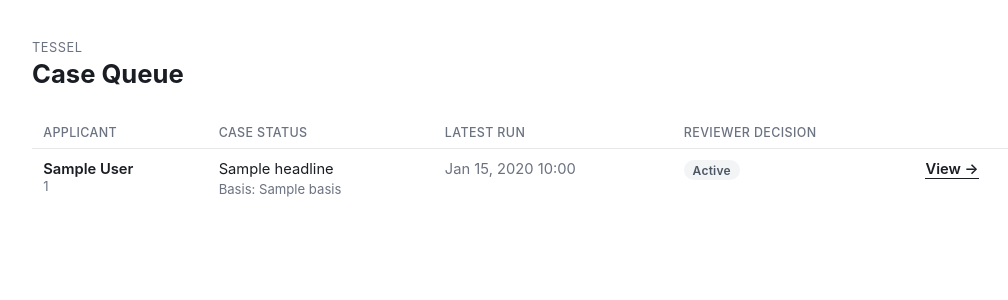
After one commit to jayashreejohnson/Tessel, a FastAPI app: template app/templates/case_queue.html in a window 1280 px wide. The commit adds this page. Shown: the top 300 px of the page, without its empty margins (108-1116 px from the left). Run offline with FastAPI, Linux system fonts and the light colour scheme; the template is opened without the code that fills it: most values are stand-ins (such as "Sample title", 1, 10 or a date in 2020).

Commit message:
Add case queue landing page
GET / lists every applicant with case status, latest run time, and reviewer
decision status, linking into each full evidence trail -- no more requiring
a known applicant ID to reach anything. Evidence-trail page links back via
an "All Cases" breadcrumb.

Verified with headless-browser navigation: case queue loads, View link
reaches the evidence trail, All Cases link returns to the queue.

```diff
--- a/app/evidence_trail.py
+++ b/app/evidence_trail.py
@@ -177,3 +177,40 @@ def build_evidence_trail(db: Session, applicant_id: int) -> dict | None:
         "latest_run_id": latest_run.id if latest_run else None,
         "audit_log": audit_entries,
     }
+
+
+def build_case_queue(db: Session) -> list[dict]:
+    """One summary row per applicant: case status, latest run, latest reviewer decision — links into the full trail."""
+    rows = []
+    for applicant in db.query(Applicant).order_by(Applicant.created_at.desc()).all():
+        events = db.query(TimelineEvent).filter(TimelineEvent.applicant_id == applicant.id).all()
+        links = (
+            db.query(EventEvidenceLink)
+            .join(TimelineEvent, EventEvidenceLink.timeline_event_id == TimelineEvent.id)
+            .filter(TimelineEvent.applicant_id == applicant.id)
+            .all()
+        )
+        latest_run = (
+            db.query(RuleRun)
+            .filter(RuleRun.applicant_id == applicant.id)
+            .order_by(RuleRun.created_at.desc())
+            .first()
+        )
+        latest_decision = (
+            db.query(AuditLogEntry)
+            .filter(
+                AuditLogEntry.applicant_id == applicant.id,
+                AuditLogEntry.event_type == AuditEventType.HUMAN_DECISION,
+            )
+            .order_by(AuditLogEntry.created_at.desc())
+            .first()
+        )
+        rows.append(
+            {
+                "applicant": applicant,
+                "stage": _derive_current_stage(events, links),
+                "latest_run": latest_run,
+                "latest_decision": latest_decision,
+            }
+        )
+    return rows
--- a/app/main.py
+++ b/app/main.py
@@ -5,7 +5,7 @@ from sqlalchemy.orm import Session
 
 from app.audit.log import record_human_decision
 from app.db import get_db, init_db
-from app.evidence_trail import build_evidence_trail, pretty_label
+from app.evidence_trail import build_case_queue, build_evidence_trail, pretty_label
 from app.models import HumanDecision
 
 app = FastAPI(title="Tessel")
@@ -30,6 +30,12 @@ templates.env.filters["pretty"] = pretty_label
 @app.on_event("startup")
 def on_startup():
     init_db()
+
+
+@app.get("/", response_class=HTMLResponse)
+def case_queue(request: Request, db: Session = Depends(get_db)):
+    rows = build_case_queue(db)
+    return templates.TemplateResponse(request, "case_queue.html", {"rows": rows})
 
 
 @app.get("/applicants/{applicant_id}/evidence-trail", response_class=HTMLResponse)
--- /dev/null
+++ b/app/templates/case_queue.html
@@ -0,0 +1,112 @@
+<!doctype html>
+<html lang="en">
+<head>
+<meta charset="utf-8">
+<title>Case Queue — Tessel</title>
+<style>
+  :root {
+    --ink: #1a1d23;
+    --muted: #6b7280;
+    --border: #e5e7eb;
+    --bg-soft: #f8f9fb;
+    --green: #15803d; --green-bg: #ecfdf3;
+    --amber: #b45309; --amber-bg: #fffbeb;
+    --red: #b91c1c; --red-bg: #fef2f2;
+    --gray: #4b5563; --gray-bg: #f3f4f6;
+  }
+  * { box-sizing: border-box; }
+  body {
+    font-family: -apple-system, BlinkMacSystemFont, "Segoe UI", Helvetica, Arial, sans-serif;
+    color: var(--ink);
+    background: #fff;
+    margin: 0;
+    padding: 2.5rem 1.5rem 4rem;
+  }
+  .page { max-width: 1000px; margin: 0 auto; }
+  header { margin-bottom: 1.75rem; }
+  header .eyebrow { color: var(--muted); font-size: 0.8rem; text-transform: uppercase; letter-spacing: 0.04em; }
+  header h1 { margin: 0.2rem 0 0; font-size: 1.6rem; }
+
+  table { width: 100%; border-collapse: collapse; font-size: 0.92rem; }
+  th { text-align: left; color: var(--muted); font-weight: 500; font-size: 0.78rem; text-transform: uppercase; letter-spacing: 0.03em; padding: 0.5rem 0.7rem; border-bottom: 1px solid var(--border); }
+  td { padding: 0.7rem; border-bottom: 1px solid var(--border); vertical-align: top; }
+  tr:last-child td { border-bottom: none; }
+  tr:hover td { background: var(--bg-soft); }
+  .muted { color: var(--muted); }
+
+  .case-name { font-weight: 600; }
+  .case-id { color: var(--muted); font-size: 0.82rem; }
+  .basis { color: var(--muted); font-size: 0.82rem; margin-top: 0.15rem; }
+
+  .badge {
+    display: inline-block;
+    padding: 0.15rem 0.55rem;
+    border-radius: 999px;
+    font-size: 0.75rem;
+    font-weight: 600;
+    letter-spacing: 0.02em;
+    white-space: nowrap;
+  }
+  .badge-green  { background: var(--green-bg); color: var(--green); }
+  .badge-amber  { background: var(--amber-bg); color: var(--amber); }
+  .badge-red    { background: var(--red-bg);   color: var(--red); }
+  .badge-gray   { background: var(--gray-bg);  color: var(--gray); }
+
+  a.view-link { color: var(--ink); font-weight: 600; text-decoration: none; border-bottom: 1px solid var(--ink); }
+  a.view-link:hover { opacity: 0.7; }
+
+  .empty { color: var(--muted); font-style: italic; padding: 2rem 0; }
+</style>
+</head>
+<body>
+<div class="page">
+
+  <header>
+    <div class="eyebrow">Tessel</div>
+    <h1>Case Queue</h1>
+  </header>
+
+  {% if rows %}
+  <table>
+    <thead>
+      <tr>
+        <th>Applicant</th>
+        <th>Case Status</th>
+        <th>Latest Run</th>
+        <th>Reviewer Decision</th>
+        <th></th>
+      </tr>
+    </thead>
+    <tbody>
+      {% for row in rows %}
+      <tr>
+        <td>
+          <div class="case-name">{{ row.applicant.full_name }}</div>
+          <div class="case-id">{{ row.applicant.external_id }}</div>
+        </td>
+        <td>
+          {{ row.stage.headline }}
+          {% if row.stage.basis %}<div class="basis">Basis: {{ row.stage.basis }}</div>{% endif %}
+        </td>
+        <td class="muted">
+          {% if row.latest_run %}{{ row.latest_run.created_at.strftime('%b %d, %Y %H:%M') }}{% else %}No run yet{% endif %}
+        </td>
+        <td>
+          {% if row.latest_decision %}
+            <span class="badge {{ row.latest_decision.status|badge_class }}">{{ row.latest_decision.status|pretty }}</span>
+          {% else %}
+            <span class="muted">Pending</span>
+          {% endif %}
+        </td>
+        <td><a class="view-link" href="/applicants/{{ row.applicant.id }}/evidence-trail">View →</a></td>
+      </tr>
+      {% endfor %}
+    </tbody>
+  </table>
+  {% else %}
+    <div class="empty">No applicants yet.</div>
+  {% endif %}
+
+</div>
+</body>
+</html>
--- a/app/templates/evidence_trail.html
+++ b/app/templates/evidence_trail.html
@@ -25,6 +25,8 @@
   .page { max-width: 900px; margin: 0 auto; }
   header { margin-bottom: 1.75rem; }
   header .eyebrow { color: var(--muted); font-size: 0.8rem; text-transform: uppercase; letter-spacing: 0.04em; }
+  header .back-link { color: var(--muted); text-decoration: none; border-bottom: 1px solid var(--border); }
+  header .back-link:hover { color: var(--ink); }
   header h1 { margin: 0.2rem 0 0; font-size: 1.6rem; }
   header .meta { color: var(--muted); font-size: 0.9rem; margin-top: 0.25rem; }
 
@@ -138,7 +140,7 @@
 <div class="page">
 
   <header>
-    <div class="eyebrow">Tessel — Evidence Trail</div>
+    <div class="eyebrow"><a href="/" class="back-link">← All Cases</a> · Tessel — Evidence Trail</div>
     <h1>{{ applicant.full_name }}</h1>
     <div class="meta">Applicant #{{ applicant.id }} · {{ applicant.external_id }}</div>
   </header>
```
